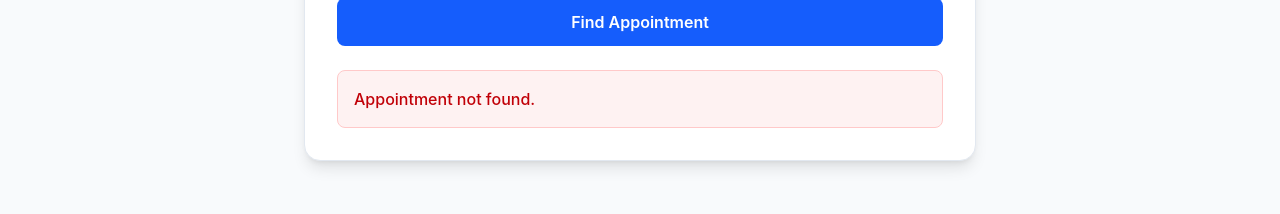
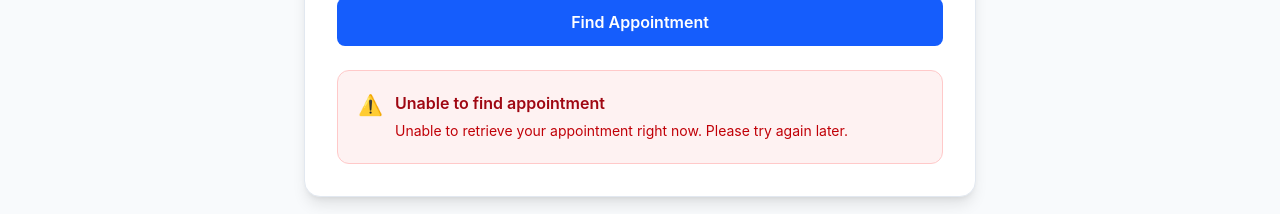
Before and after one commit to whymamman-spec/clinic-queue, a React (Vite) app in the folder client/: page /manage-appointment in a window 1280 px wide. Both pictures are taken after typing "Sample" into the empty fields and a click on the button "Find Appointment". Shown: the part 401-615 px from the top of the page. Built offline with nearby package versions, Linux system fonts and the light colour scheme; no server answers.

Commit message:
Improve appointment lookup empty and error states

```diff
--- a/client/src/pages/ManageAppointment.jsx
+++ b/client/src/pages/ManageAppointment.jsx
@@ -19,6 +19,10 @@ function ManageAppointment() {
 
   async function handleSubmit(event) {
     event.preventDefault();
+    if (!bookingReference.trim()) {
+      setError("Please enter your booking reference.");
+      return;
+    }
 
     setError("");
     setAppointment(null);
@@ -33,7 +37,15 @@ function ManageAppointment() {
     } catch (error) {
       console.error(error);
 
-      setError("Appointment not found.");
+      if (error.response?.status === 404) {
+        setError(
+          "We couldn't find an appointment with that booking reference. Please check the reference and try again.",
+        );
+      } else {
+        setError(
+          "Unable to retrieve your appointment right now. Please try again later.",
+        );
+      }
     } finally {
       setIsSearching(false);
     }
@@ -119,8 +131,23 @@ function ManageAppointment() {
           </form>
 
           {error && (
-            <div className="mt-6 rounded-lg bg-red-50 border border-red-200 p-4">
-              <p className="text-red-700 font-medium">{error}</p>
+            <div
+              className="mt-6 rounded-xl border border-red-200 bg-red-50 p-5"
+              role="alert"
+            >
+              <div className="flex items-start gap-3">
+                <div className="text-xl" aria-hidden="true">
+                  ⚠️
+                </div>
+
+                <div>
+                  <p className="font-semibold text-red-800">
+                    Unable to find appointment
+                  </p>
+
+                  <p className="mt-1 text-sm leading-6 text-red-700">{error}</p>
+                </div>
+              </div>
             </div>
           )}
 
@@ -206,6 +233,23 @@ function ManageAppointment() {
               </div>
             </div>
           )}
+
+          {!appointment && !error && (
+            <div className="mt-8 rounded-xl border border-slate-200 bg-white p-6 text-center">
+              <div className="text-4xl" aria-hidden="true">
+                📋
+              </div>
+
+              <h2 className="mt-4 text-xl font-semibold text-slate-800">
+                Check your appointment
+              </h2>
+
+              <p className="mt-2 text-slate-600">
+                Enter the booking reference you received when you booked your
+                appointment to view its details or cancel it.
+              </p>
+            </div>
+          )}
         </div>
       </div>
 
```
